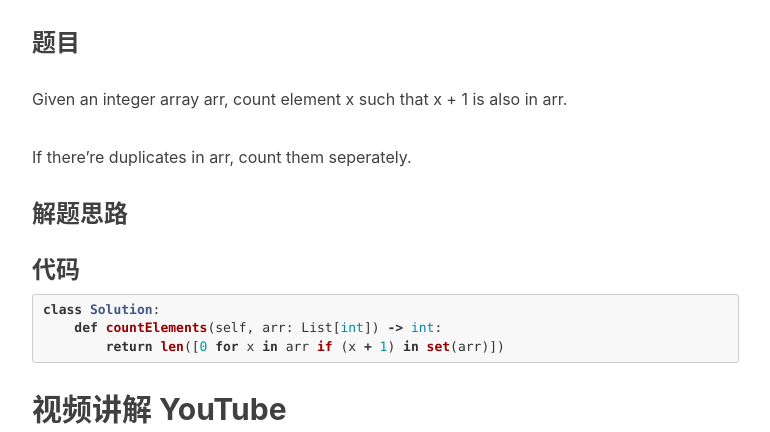
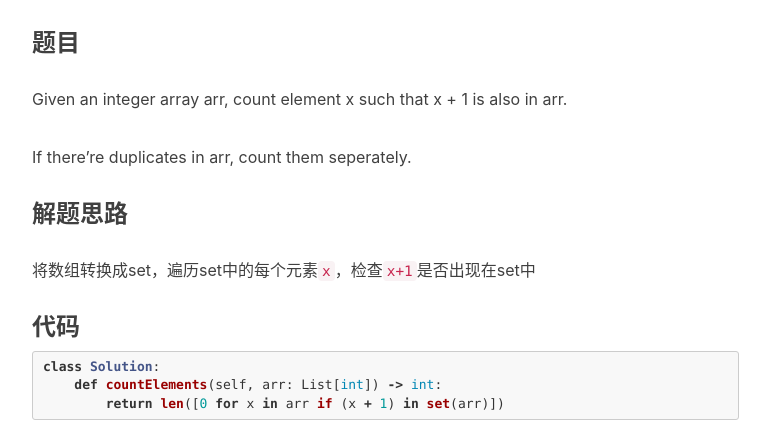
Before and after one commit to MaxMing0/MaxMing0.github.io, a Jekyll site: the page built from _posts/2020-04-26-Counting-Elements.md, in a window 1280 px wide and 900 px high, scrolled down 503 px, cut to the strip 0-432 px from the top of the window. Shown: the whole strip, without its empty margins (233-1003 px from the left). Built offline with Jekyll 4.4.1, drawn with Linux system fonts in a browser that asks for light colours; nearby versions of some CDN libraries; comment, search, counter and statistics services are not loaded.

Commit message:
Update 2020-04-26-Counting-Elements.md

````diff
--- a/_posts/2020-04-26-Counting-Elements.md
+++ b/_posts/2020-04-26-Counting-Elements.md
@@ -23,7 +23,7 @@ If there're duplicates in arr, count them seperately.
 
 ### 解题思路
 
-
+将数组转换成set，遍历set中的每个元素`x`，检查`x+1`是否出现在set中
 
 ### 代码
 ```python
````
